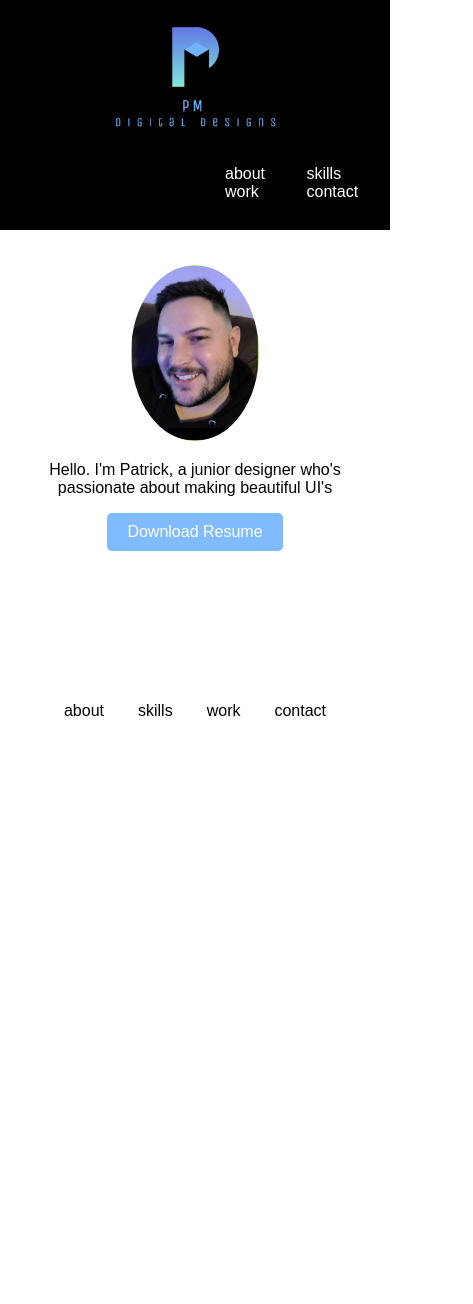
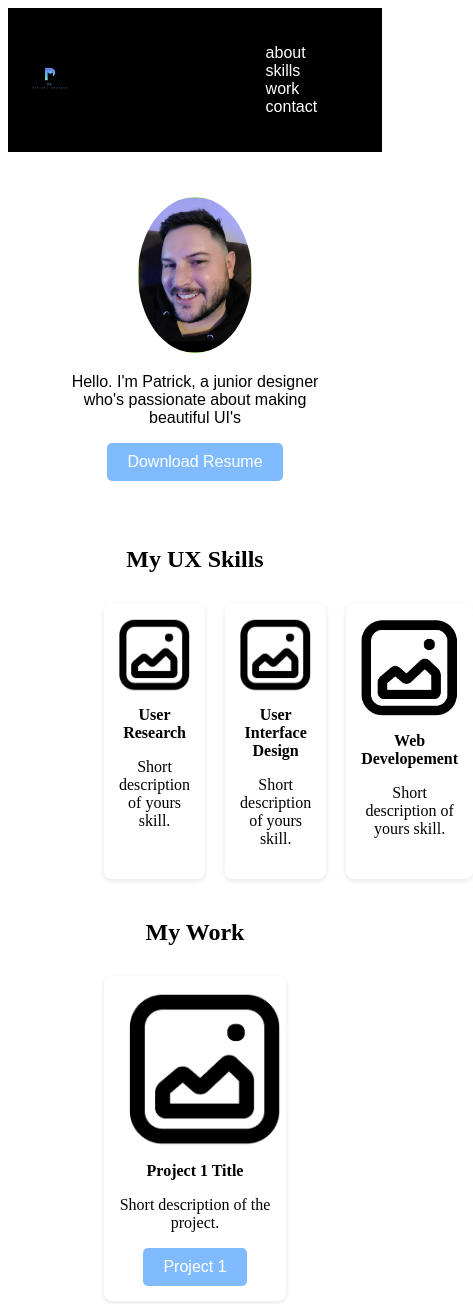
Before and after one commit to patrickdmorgan/UX_UI_HW_18, a plain HTML site: page index.html in a window 390 px wide. Shown: the top 1304 px of the page, 473 px wide, since content can reach past the window. Before the commit the page ends 844 px from the top, so only its background shows below. Drawn offline with Linux system fonts and the light colour scheme.

Commit message:
html/css
added code

```diff
--- a/css/style.css
+++ b/css/style.css
@@ -1,6 +1,6 @@
 html, body {
     height: 100%; /* Full height for body */
-    margin: 0; /* Remove default margin */
+    box-sizing: border-box;
 }
 
 .navigation {
@@ -17,10 +17,10 @@ html, body {
 }
 
 .logo {
-    width: 23%;
-    height: 20%;
+    width: 32%;
+    height: 30%;
     padding: 1%;
-    text-align: center; /* Center the logo */
+    text-align: left 10px; /* Center the logo */
 }
 
 .logo-img {
@@ -29,8 +29,8 @@ html, body {
 }
 
 nav {
-    width: 73%;
-    padding: 1%;
+    width: 100%;
+    padding: 3%;
 }
 
 nav ul {
@@ -41,23 +41,25 @@ nav ul {
 
 nav ul li {
     font-family: Arial, Helvetica, sans-serif;
-    width: 10%;
+    width: auto;
     text-align: center;
     padding: 0 30px; /* Space between items */
     color: white; /* Text color for navbar items */
 }
 
-nav ul li:hover{
-    transition-duration: 0.2s;
-    border: 2px solid #80bbff;
+nav ul li:hover {
+    transition-duration: 0.4s;
+    border: 1px solid #80bbff;
+    border-width: auto;
     border-radius: 8px;
     cursor: pointer;
+    padding: auto;
 
   }
 
-
 .heroImg {
-    height: 600px;
+    height: auto;
+    width: auto;
     padding: 25px;
     display: flex;
     align-items: center;
@@ -79,25 +81,6 @@ nav ul li:hover{
     border-radius: 50%; /* Make the profile image circular */
 }
 
-footer {
-    padding: 100px 0;
-    text-align: center; /* Center footer content */
-}
-
-footer ul {
-    display: inline-block; /* Make footer UL inline-block */
-    padding: 0;
-}
-
-footer ul li {
-    font-family: Arial, Helvetica, sans-serif;
-    list-style: none;
-    display: inline-block; /* Inline items in footer */
-    padding: 0 15px; /* Space between items */
-    color: rgb(0, 0, 0); /* Text color for footer items */
-}
-
-
 button {
     background-color: #80bbff; /* Button color */
     color: white; /* Button text color */
@@ -110,22 +93,96 @@ button {
 
 button:hover {
     background-color: #1c4ff7;
+    transition-duration: 0.2s;
+}
+h1 {
+    text-align: center;
+    margin-bottom: 20px; /* Space below headings */
 }
 
-/* Responsive Styles */
-@media (max-width: 768px) {
-    .navigation {
-        flex-direction: column; /* Stack navbar elements vertically on smaller screens */
+h4 {
+    margin: 10px 0; /* Space above/below project titles */
+}
+
+.skillsGrid {
+    text-align: center;
+    display: grid; /* Grid layout */
+    grid-template-columns: auto auto auto;
+    gap: 20px; /* Space between grid items */
+    margin-top: 20px; /* Space above grid */
+    margin-left: 23%;
+    margin-right: 23%;
+    margin-bottom: 30px;
+    padding: 10px
+}
+
+.skillsItem {
+    background-color: white; /* Project item background */
+    border-radius: 8px; /* Rounded corners */
+    padding: 15px; /* Inner padding */
+    box-shadow: 0 2px 5px rgba(0, 0, 0, 0.1); /* Subtle shadow */
+}
+
+.skillsItem img {
+    max-width: 100%; /* Responsive images */
+    border-radius: 8px; /* Rounded corners for images */
+}
+
+.workGrid {
+
+    text-align: center;
+    text-align: top;
+    display: grid; /* Grid layout */
+    grid-template-rows: auto;
+    gap: 20px; /* Space between grid items */
+    margin-top: 20px; /* Space above grid */
+    margin-left: 23%;
+    margin-right: 23%;
+    margin-bottom: 30px;
+    padding: 10px
+}
+
+.workItem {
+    background-color: white; /* Project item background */
+    border-radius: 8px; /* Rounded corners */
+    padding: 15px; /* Inner padding */
+    box-shadow: 0 2px 5px rgba(0, 0, 0, 0.1); /* Subtle shadow */
+}
+
+.workItem img {
+    max-width: 100%; /* Responsive images */
+    border-radius: 8px; /* Rounded corners for images */
+    margin-left: 10px;
+}
+
+footer {
+    background-color: #000000; /* Dark footer background */
+    color: white; /* Footer text color */
+    text-align: center; /* Center text */
+    padding: 10px 0; /* Padding */
+}
+
+footer ul {
+    display: flex; /* Horizontal items */
+    justify-content: center; /* Center items */
+    list-style: none; /* No bullets */
+}
+
+footer ul li {
+    margin: 0 15px; /* Space between footer items */
+}
+
+footer ul li a {
+    color: white; /* Link color */
+    text-decoration: none; /* Remove underline */
+}
+
+footer ul li a:hover {
+    text-decoration: underline; /* Underline on hover */
+}
+
+@media screen and (max-width: 600px) {
+    div.example {
+      display: none;
     }
-    .logo, nav {
-        width: 100%; /* Make logo and nav take full width */
-    }
-    .heroImg {
-        height: auto; /* Allow hero image section to adjust height */
-        padding: 15px; /* Less padding on smaller screens */
-    }
-    .content {
-        width: 90%; /* Make content section take more width on small screens */
-    }
-
-}
+  }
--- a/index.html
+++ b/index.html
@@ -29,12 +29,61 @@
         </div>
     </section>
 
+<!--  My UX Skills section coded using CSS flex -->
+    <section id="mySkills">
+        <h1>My UX Skills</h1>
+        <div class="skillsGrid">
+            <div class="skillsItem">
+                <img src="images/Screenshot 2024-10-09 at 10.10.59 PM.png" alt="Skill 1">
+                <h4>User Research</h4>
+                <p>Short description of yours skill.</p>
+            </div>
+            <div class="skillsItem">
+                <img src="images/Screenshot 2024-10-09 at 10.10.59 PM.png" alt="Skill 2">
+                <h4>User Interface Design</h4>
+                <p>Short description of yours skill.</p>
+            </div>
+            <div class="skillsItem">
+                <img src="images/Screenshot 2024-10-09 at 10.10.59 PM.png" alt="Skill 3">
+                <h4>Web Developement</h4>
+                <p>Short description of yours skill.</p>
+            </div>
+        </div>
+    </section>
+
+    </section>
+
+    <section id="myWork">
+        <h1>My Work</h1>
+        <!-- Include your work samples or a grid of projects -->
+        <div class="workGrid">
+            <div class="workItem">
+                <img src="images/Screenshot 2024-10-09 at 10.10.59 PM.png" alt="Project 1">
+                <h4>Project 1 Title</h4>
+                <p>Short description of the project.</p>
+                <button>Project 1</button>
+            </div>
+            <div class="workItem">
+                <img src="images/Screenshot 2024-10-09 at 10.10.59 PM.png" alt="Project 2">
+                <h4>Project 2 Title</h4>
+                <p>Short description of the project.</p>
+                <button>Project 2</button>
+            </div>
+            <div class="workItem">
+                <img src="images/Screenshot 2024-10-09 at 10.10.59 PM.png" alt="Project 3">
+                <h4>Project 3 Title</h4>
+                <p>Short description of the project.</p>
+                <button>Project 3</button>
+            </div>
+        </div>
+    </section>
+
     <footer>
         <ul>
-            <li class="inline-block">about</li>
-            <li class="inline-block">skills</li>
-            <li class="inline-block">work</li>
-            <li class="inline-block">contact</li>
+            <li class="inline-block">Copyright 2024</li>
+            <li class="inline-block"><a href="#privacy">Privacy Links</a></li>
+            <li class="inline-block"><a href="#navigation">Navigation</a></li>
+            <li class="inline-block"><a href="#contact">Contact</a></li>
         </ul>
     </footer>
 </body>
```
Also changed, not shown: images/Screenshot 2024-10-09 at 10.10.59 PM.png (added).
